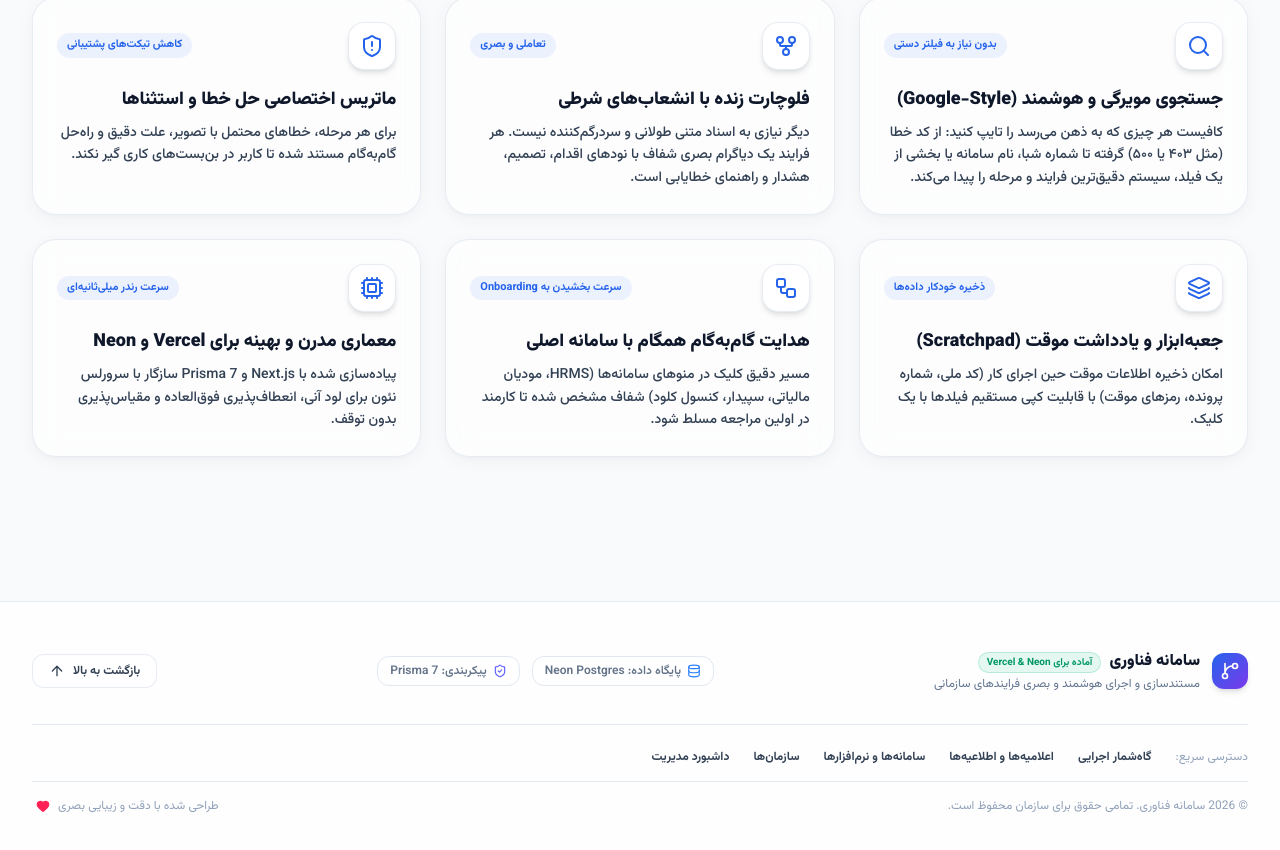
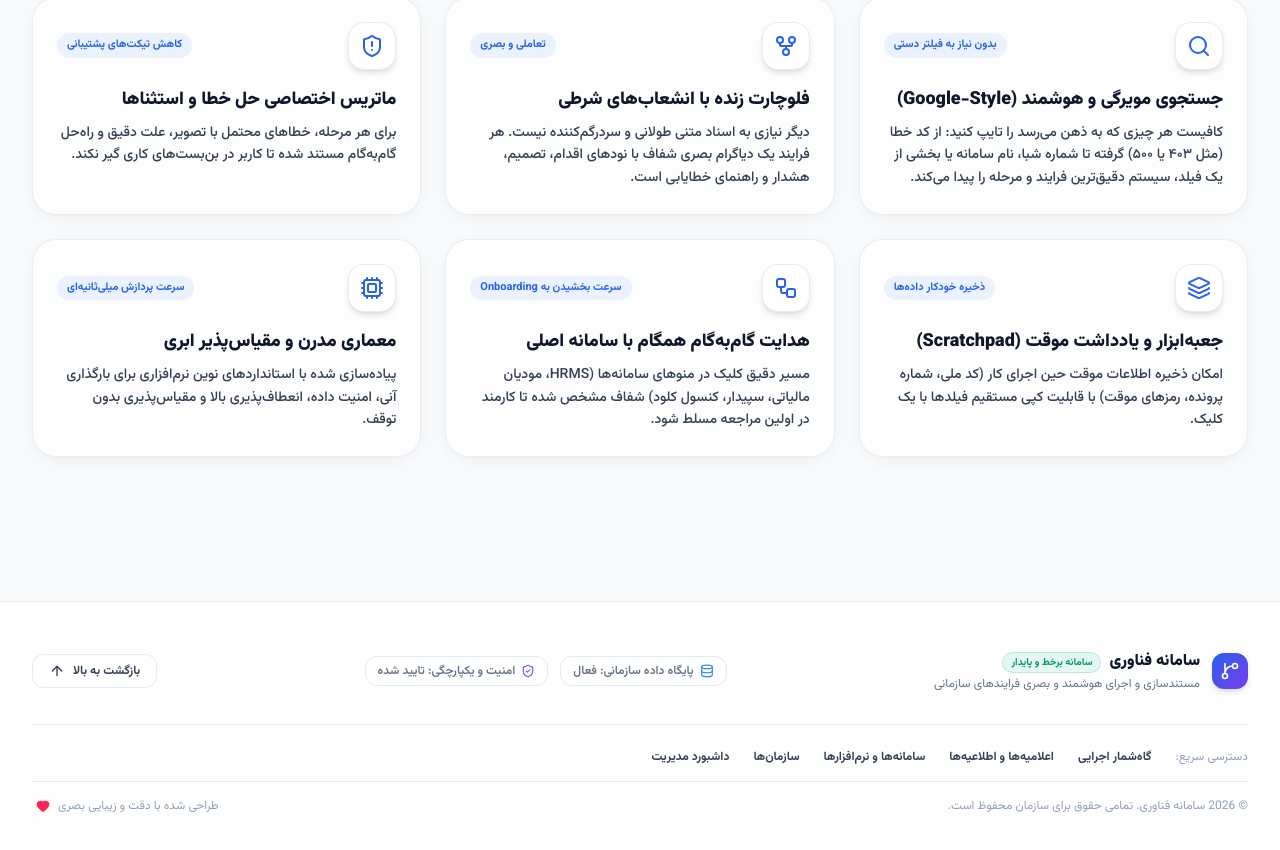
Before and after one commit to javadderoom/fanavari, a Next.js app: page / in a window 1280 px wide. Shown: the part 2317-3167 px from the top of the page. Built offline with nearby package versions, Linux system fonts and the light colour scheme; no server answers; the database is empty.

Commit message:
refactor(ui): remove internal database and ORM technology mentions (Postgres, Prisma, Neon) from user-facing copy

```diff
--- a/src/app/dashboard/page.tsx
+++ b/src/app/dashboard/page.tsx
@@ -131,7 +131,7 @@ export default function DashboardOverviewPage() {
           <div className="flex items-center gap-2 mb-2">
             <span className="w-2.5 h-2.5 rounded-full bg-emerald-500 animate-ping" />
             <span className="text-xs font-bold text-emerald-600 dark:text-emerald-400">
-              سیستم آنلاین • متصل به PostgreSQL
+              سیستم آنلاین • پایگاه داده متصل و فعال
             </span>
           </div>
           <h2 className="text-xl sm:text-2xl font-black" style={{ color: 'var(--text-primary)' }}>
--- a/src/app/dev/page.tsx
+++ b/src/app/dev/page.tsx
@@ -307,7 +307,7 @@ export default function DevDocsPage() {
                   شناسنامه فنی، معماری و تصمیمات مهندسی سامانه فناوری
                 </h1>
                 <p className="text-sm sm:text-base font-medium leading-relaxed max-w-3xl" style={{ color: 'var(--text-secondary)' }}>
-                  مستندات شفاف تمام تکنولوژی‌های زیرساخت، کدنویسی، امنیت پیشرفته، داکر، پایگاه داده PostgreSQL و استدلال انتخاب هر فناوری.
+                  مستندات شفاف تمام تکنولوژی‌های زیرساخت، کدنویسی، امنیت پیشرفته، داکر، پایگاه داده سازمانی و استدلال انتخاب هر فناوری.
                 </p>
               </div>
 
@@ -316,10 +316,10 @@ export default function DevDocsPage() {
               >
                 <div className="flex items-center gap-2 font-bold text-emerald-600">
                   <CheckCircle2 className="w-4 h-4" />
-                  <span>داکر دیتابیس: متصل و فعال (Port 5433)</span>
+                  <span>پایگاه داده سازمانی: متصل و فعال (Port 5433)</span>
                 </div>
                 <div className="flex items-center gap-2 text-slate-500 font-mono">
-                  <span>Postgres 16 Alpine • Prisma 7.10.0</span>
+                  <span>Relational Database Engine • Type-Safe Access</span>
                 </div>
                 <div className="flex items-center gap-2 text-slate-500 font-mono">
                   <span>Next.js 16.3.8 • React 19 • TypeScript</span>
@@ -480,7 +480,7 @@ export default function DevDocsPage() {
               </p>
             </div>
 
-            {/* Tech 2: PostgreSQL in Docker Container */}
+            {/* Tech 2: Enterprise Relational Database */}
             <div className="glass-card rounded-3xl p-6 border shadow-sm space-y-3" style={{ borderColor: 'var(--border-glass)' }}>
               <div className="flex items-center justify-between">
                 <div className="flex items-center gap-2">
@@ -489,7 +489,7 @@ export default function DevDocsPage() {
                   </div>
                   <div>
                     <h3 className="text-base font-black" style={{ color: 'var(--text-primary)' }}>
-                      PostgreSQL 16 (Docker Container)
+                      پایگاه داده رابطه‌ای سازمانی (Relational Database)
                     </h3>
                     <span className="text-xs text-slate-400">پایگاه داده رابطه‌ای ایزوله روی پورت ۵۴۳۳</span>
                   </div>
@@ -499,30 +499,30 @@ export default function DevDocsPage() {
                 </span>
               </div>
               <p className="text-xs sm:text-sm font-medium leading-relaxed text-slate-600 dark:text-slate-300">
-                <strong>دلایل انتخاب:</strong> قابلیت اطمینان ACID کامل برای روابط فرایندها، مراحل و ماتریس خطایابی. راه‌اندازی با کانتینر مجزای <code className="px-1 rounded bg-slate-100 dark:bg-slate-800 font-mono">fanavari-postgres</code> روی پورت ۵۴۳۳ تا تداخلی با سایر پروژه‌های سیستم ایجاد نکند و در دپلوی Vercel به راحتی به Neon Postgres متصل شود.
+                <strong>دلایل انتخاب:</strong> قابلیت اطمینان ACID کامل برای روابط فرایندها، مراحل و ماتریس خطایابی. راه‌اندازی با کانتینر مجزای <code className="px-1 rounded bg-slate-100 dark:bg-slate-800 font-mono">fanavari-db</code> روی پورت ۵۴۳۳ تا تداخلی با سایر پروژه‌های سیستم ایجاد نکند و در محیط ابری پایدار و یکپارچه باشد.
               </p>
             </div>
 
-            {/* Tech 3: Prisma 7 ORM with Driver Adapter */}
+            {/* Tech 3: Type-Safe Data Engine */}
             <div className="glass-card rounded-3xl p-6 border shadow-sm space-y-3" style={{ borderColor: 'var(--border-glass)' }}>
               <div className="flex items-center justify-between">
                 <div className="flex items-center gap-2">
                   <div className="w-10 h-10 rounded-xl bg-teal-600 text-white flex items-center justify-center font-bold">
-                    ▲P
+                    DB
                   </div>
                   <div>
                     <h3 className="text-base font-black" style={{ color: 'var(--text-primary)' }}>
-                      Prisma 7 + Driver Adapter Pattern
+                      موتور مدل‌سازی و دسترسی به داده (Type-Safe Data Engine)
                     </h3>
-                    <span className="text-xs text-slate-400">دسترسی به داده و مایگریشن با @prisma/adapter-pg</span>
+                    <span className="text-xs text-slate-400">دسترسی به داده و مایگریشن با معماری Driver Adapter</span>
                   </div>
                 </div>
                 <span className="text-xs px-2 py-0.5 rounded-full font-bold bg-teal-500/10 text-teal-600">
-                  ORM & Migrations
+                  Data Access & Migrations
                 </span>
               </div>
               <p className="text-xs sm:text-sm font-medium leading-relaxed text-slate-600 dark:text-slate-300">
-                <strong>دلایل انتخاب:</strong> تایپ‌سیفتی ۱۰۰ درصدی در کدهای TypeScript، تولید خودکار مایگریشن‌ها، و استفاده از الگوی جدید Driver Adapter که در پریزما ۷ جایگزین اتصال مستقیم شده و سرعت فوق‌العاده‌ای در محیط‌های Serverless دارد.
+                <strong>دلایل انتخاب:</strong> تایپ‌سیفتی ۱۰۰ درصدی در کدهای TypeScript، تولید خودکار مایگریشن‌ها، و استفاده از الگوی استاندارد Driver Adapter که سرعت و مقیاس‌پذیری بالایی در محیط‌های ابری به همراه دارد.
               </p>
             </div>
 
@@ -558,7 +558,7 @@ export default function DevDocsPage() {
               مدل‌سازی داده‌ها (Entity Architecture)
             </span>
             <h2 className="text-xl sm:text-2xl font-black" style={{ color: 'var(--text-primary)' }}>
-              جداول دیتابیس در PostgreSQL
+              جداول پایگاه داده یکپارچه
             </h2>
           </div>
 
--- a/src/app/page.tsx
+++ b/src/app/page.tsx
@@ -48,7 +48,7 @@ function HomePageContent() {
 
   const searchInputRef = useRef<HTMLInputElement>(null);
 
-  // Load processes and announcements live from PostgreSQL database on mount
+  // Load processes and announcements live from database on mount
   useEffect(() => {
     let isMounted = true;
     Promise.all([
--- a/src/components/features-section.tsx
+++ b/src/components/features-section.tsx
@@ -49,9 +49,9 @@ const FEATURES = [
   },
   {
     icon: Cpu,
-    title: 'معماری مدرن و بهینه برای Vercel و Neon',
-    description: 'پیاده‌سازی شده با Next.js و Prisma 7 سازگار با سرورلس نئون برای لود آنی، انعطاف‌پذیری فوق‌العاده و مقیاس‌پذیری بدون توقف.',
-    badge: 'سرعت رندر میلی‌ثانیه‌ای',
+    title: 'معماری مدرن و مقیاس‌پذیر ابری',
+    description: 'پیاده‌سازی شده با استانداردهای نوین نرم‌افزاری برای بارگذاری آنی، امنیت داده، انعطاف‌پذیری بالا و مقیاس‌پذیری بدون توقف.',
+    badge: 'سرعت پردازش میلی‌ثانیه‌ای',
     color: 'cyan',
   },
 ];
--- a/src/components/footer.tsx
+++ b/src/components/footer.tsx
@@ -31,7 +31,7 @@ export function Footer() {
                   سامانه فناوری
                 </span>
                 <span className="text-[10px] px-2 py-0.5 rounded-full font-bold bg-emerald-500/10 text-emerald-600 border border-emerald-500/20">
-                  آماده برای Vercel & Neon
+                  سامانه برخط و پایدار
                 </span>
               </div>
               <p className="text-xs text-slate-500 mt-0.5">
@@ -40,19 +40,19 @@ export function Footer() {
             </div>
           </div>
 
-          {/* Technology Badges */}
+          {/* Enterprise Status Badges */}
           <div className="flex items-center flex-wrap gap-3 text-xs font-semibold" style={{ color: 'var(--text-muted)' }}>
             <span className="flex items-center gap-1.5 px-3 py-1.5 rounded-xl border"
               style={{ background: 'var(--bg-surface)', borderColor: 'var(--border-subtle)' }}
             >
               <Database className="w-3.5 h-3.5 text-blue-500" />
-              <span>پایگاه داده: Neon Postgres</span>
+              <span>پایگاه داده سازمانی: فعال</span>
             </span>
             <span className="flex items-center gap-1.5 px-3 py-1.5 rounded-xl border"
               style={{ background: 'var(--bg-surface)', borderColor: 'var(--border-subtle)' }}
             >
               <ShieldCheck className="w-3.5 h-3.5 text-indigo-500" />
-              <span>پیکربندی: Prisma 7</span>
+              <span>امنیت و یکپارچگی: تایید شده</span>
             </span>
           </div>
 
--- a/src/components/interactive-flow-simulator.tsx
+++ b/src/components/interactive-flow-simulator.tsx
@@ -365,7 +365,7 @@ export function InteractiveFlowSimulator() {
             </div>
 
             <div className="mt-4 pt-3 border-t text-[11px] text-slate-400 text-center" style={{ borderColor: 'var(--border-subtle)' }}>
-              قابلیت ذخیره امن خودکار در حافظه مرورگر و دیتابیس Neon
+              قابلیت ذخیره امن خودکار در حافظه مرورگر و سرور سازمانی
             </div>
           </div>
         </div>
```
Also changed, not shown: graphify-out/cache/stat-index.json (+1 -1 lines), graphify-out/manifest.json.
